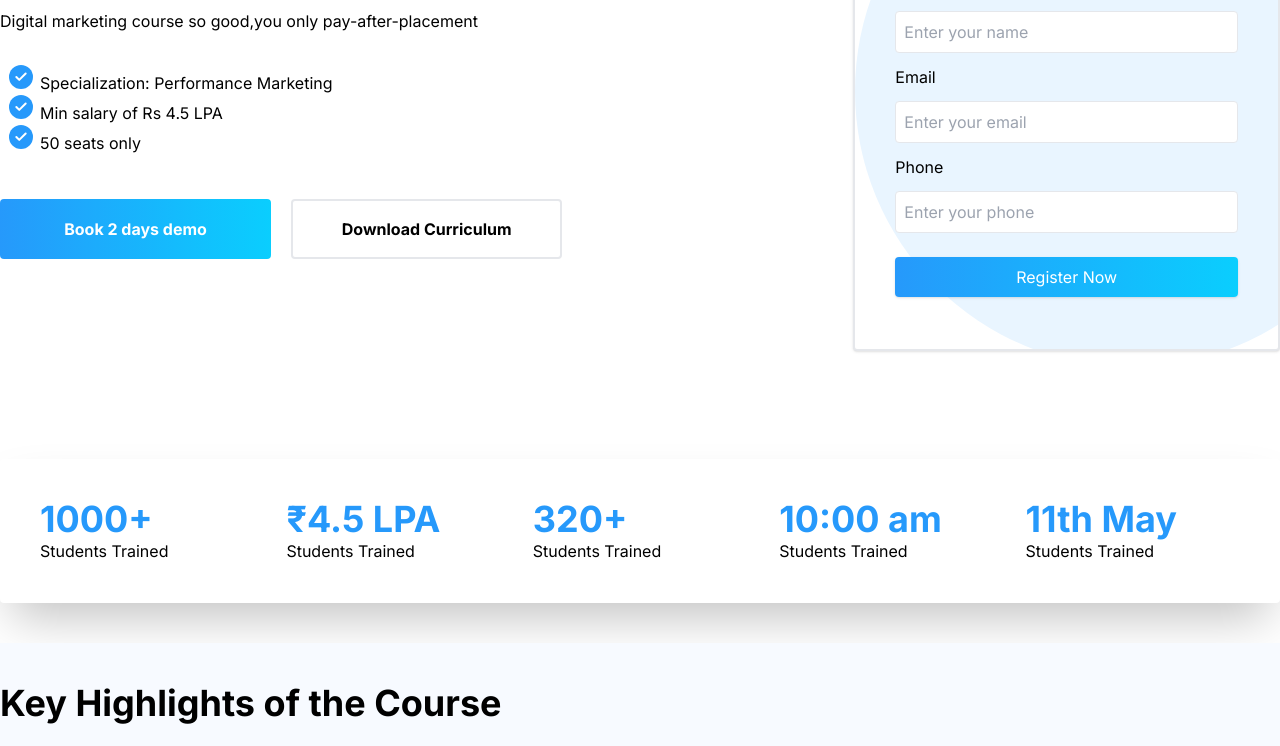
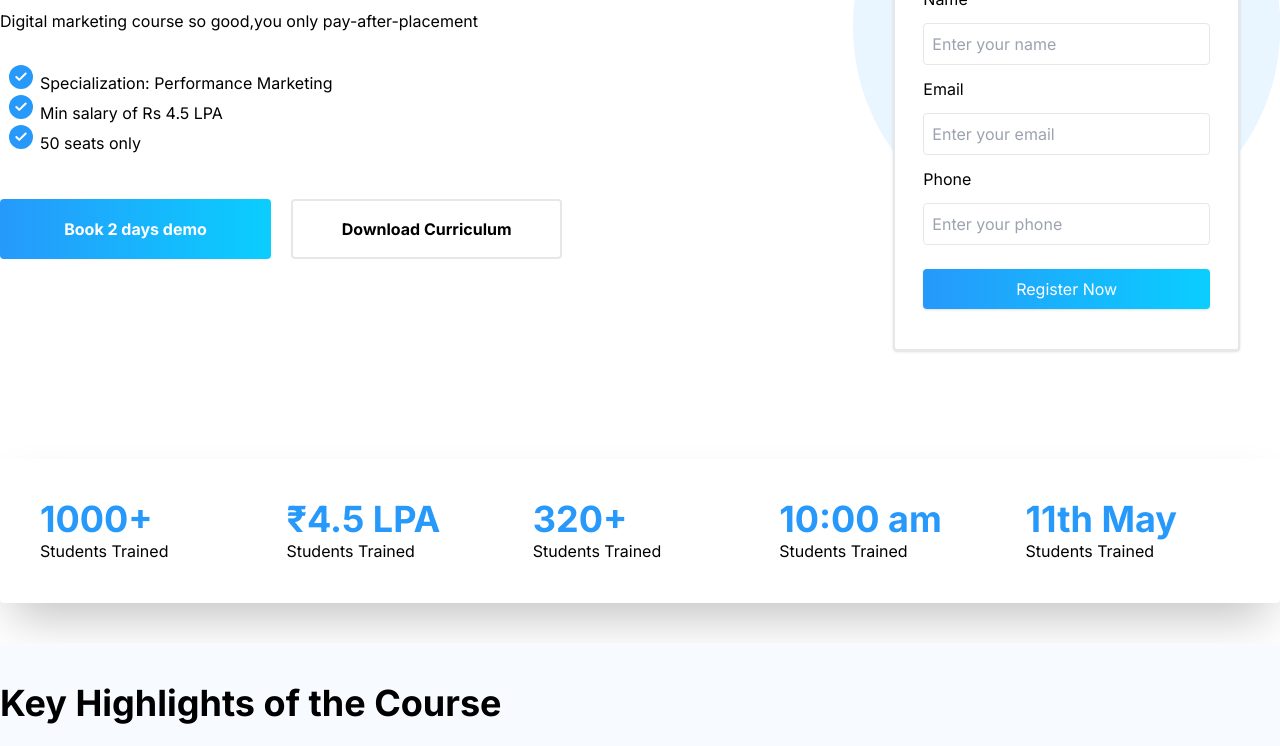
Before and after one commit to djmhim/Figma-01, a plain HTML site: page index.html in a window 1280 px wide. Shown: the part 354-1100 px from the top of the page. Drawn offline with nearby package versions, Linux system fonts and the light colour scheme.

Commit message:
Circle behind form fixed

```diff
--- a/index.html
+++ b/index.html
@@ -37,13 +37,6 @@
                 <a href="#"><img src="./images/logo_black 1.svg" alt=""></a>
             </div>
             <div class="flex gap-3">
-                <!--
-                  <div class="text-end">
-                    <button class="rounded border-2 py-[5px] px-5 text-green-500 border-green-500 pl-[35px]">
-                      <ul class="list-image-[url(./images/whatsapp.svg)]">
-                    <li>Chat with us</li>
-                  </ul>
-                </a></button> -->
                 <button class="flex justify-between items-center gap-1 rounded border-2 text-green-500 border-green-500 p-1"><img src="./images/whatsapp.svg" alt=""> Chat with us</button>
                 <button class="rounded py-2 px-5 bg-gradient-to-r from-primary to-primaryLight text-white">Call us</button>
             </div>
@@ -65,7 +58,8 @@
               <div></div>
             </div>
         </div>
-        <div class="bg-white rounded border-2 p-10 shadow bg-[url(./images/circleBG.svg)]">
+        <div class="bg-[url(./images/circleBG.svg)] px-10 bg-no-repeat bg-contain">
+          <div class="bg-white rounded border-2 p-7 shadow">
             <p class=" my-3">some content some content some content some content some content some content some content some content some content some content some content some content </p>
               <form action="">
                 <label for="">Name</label>
@@ -76,6 +70,7 @@
                 <input type="text" name="" id="" placeholder="Enter your phone" class="rounded border p-2 container my-3">
                 <button class="bg-gradient-to-r from-primary to-primaryLight rounded text-white container p-2 shadow my-3">Register Now</button>
               </form>
+          </div>
         </div>
     </div>
 
```
Lines whose indentation alone changed are shown as unchanged.
